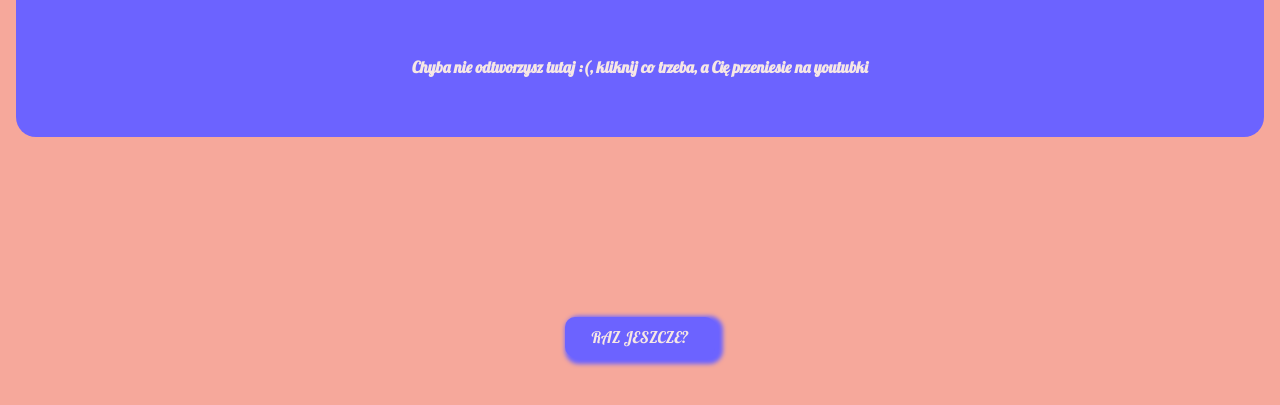
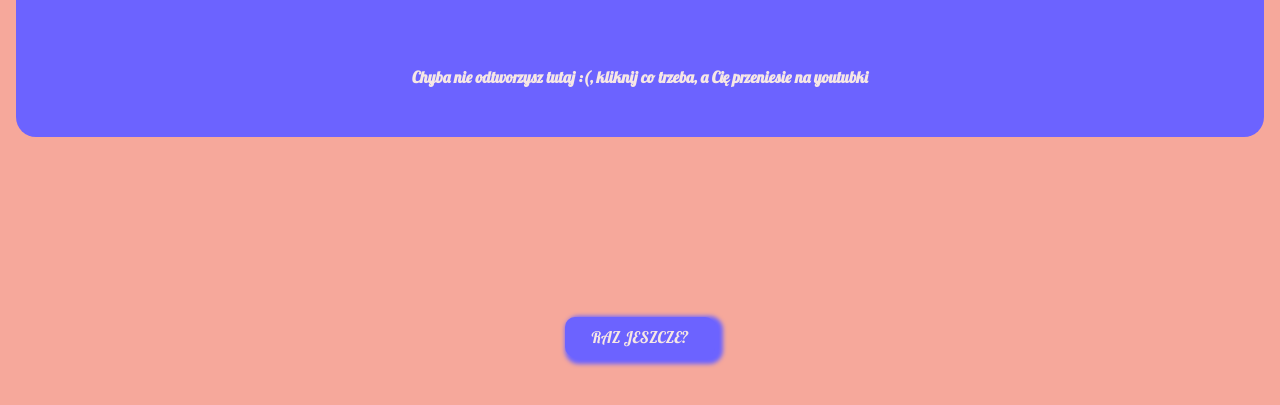
Before and after one commit to mk232398/preencior, a plain HTML site: page index.html in a window 1280 px wide. Shown: the part 1983-2388 px from the top of the page. Drawn offline with nearby package versions, Linux system fonts and the light colour scheme.

Commit message:
Update style.css

```diff
--- a/style/style.css
+++ b/style/style.css
@@ -82,7 +82,10 @@ a{
 .left{
     color: #f6e7e5;
     flex-basis: 20%;
-    padding: 20px 0;
+    width: 70%;
+    display: flex;
+    justify-content: center;
+    align-items: center;
 }
 .right{
     flex-basis: 60%;
```
